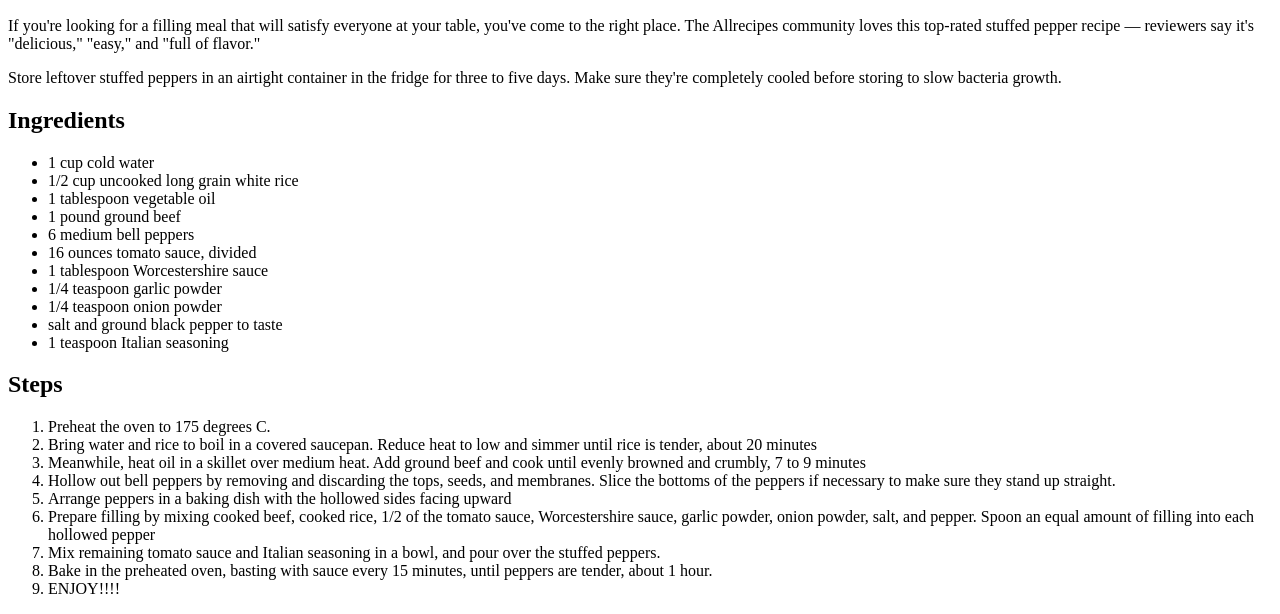
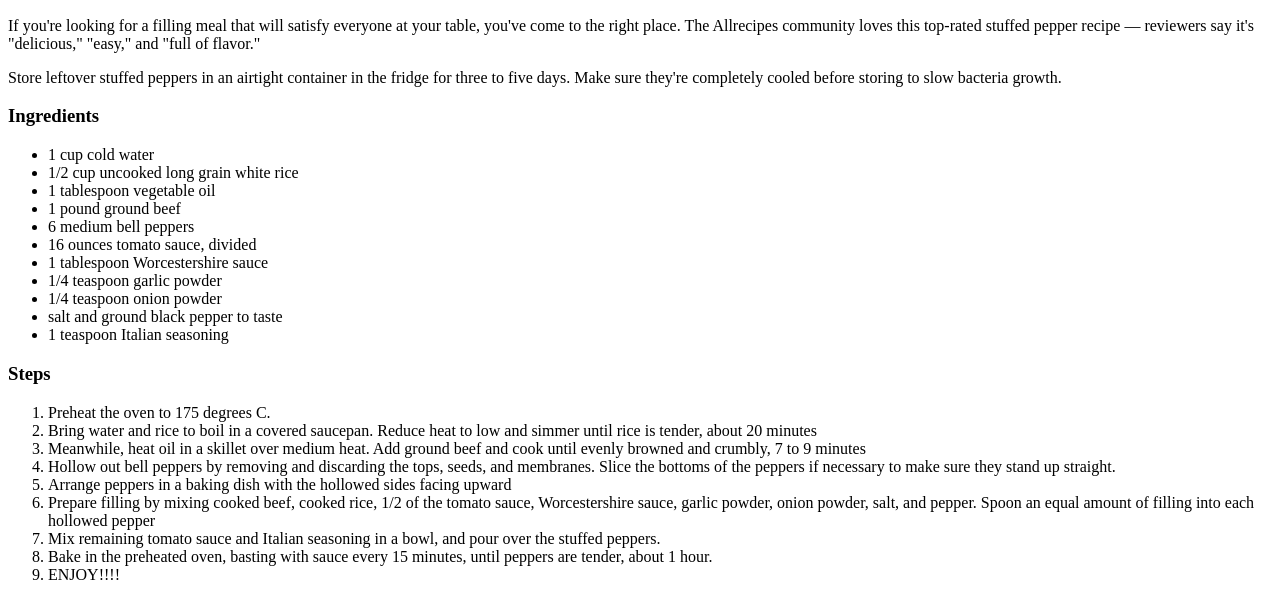
Before and after one commit to Ashish-Krishna-K/odin-recipes, a plain HTML site: page recipes/stuffed-peppers.html in a window 1280 px wide. Shown: the part 434-1048 px from the top of the page. Drawn offline with Linux system fonts and the light colour scheme.

Commit message:
Change the heading type for few sections.

```diff
--- a/recipes/stuffed-peppers.html
+++ b/recipes/stuffed-peppers.html
@@ -19,7 +19,7 @@
 
             <p>Store leftover stuffed peppers in an airtight container in the fridge for three to five days. Make sure they're completely cooled before storing to slow bacteria growth.</p>
 
-        <h2>Ingredients</h2>
+        <h3>Ingredients</h3>
 
             <ul>
                 <li>1 cup cold water</li>
@@ -35,7 +35,7 @@
                 <li>1 teaspoon Italian seasoning</li>
             </ul>
 
-        <h2>Steps</h2>
+        <h3>Steps</h3>
 
             <ol>
                 <li>Preheat the oven to 175 degrees C.</li>
```
